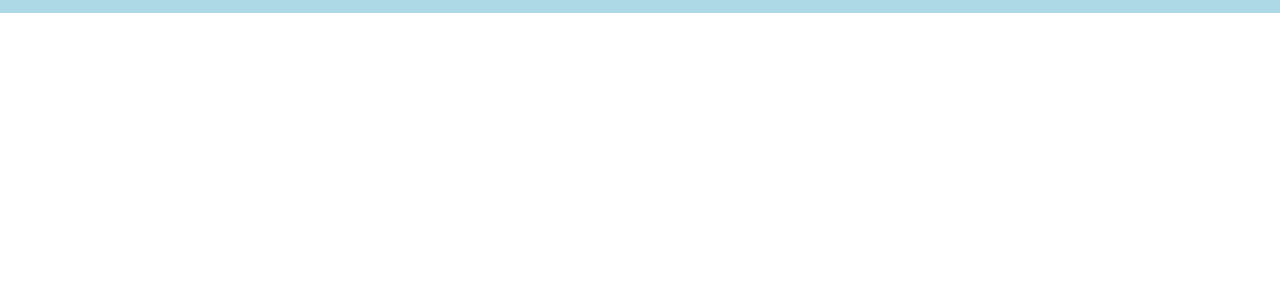
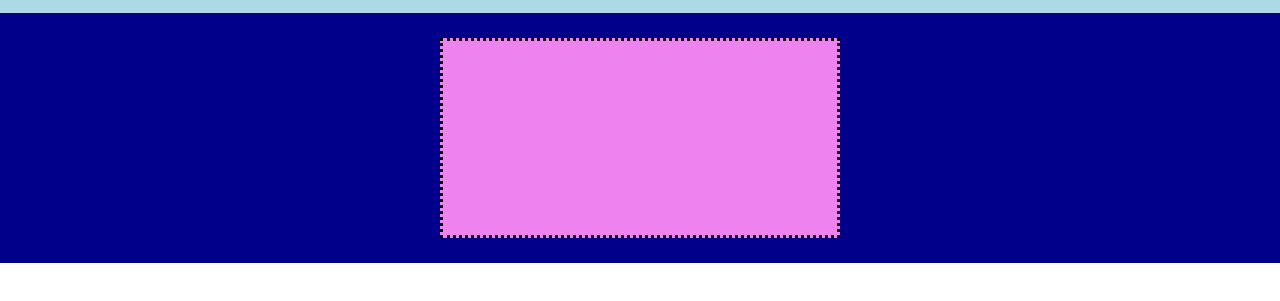
Before and after one commit to antonella1986/htmlcss-struttura-discord, a plain HTML site: page index.html in a window 1280 px wide. Shown: the part 51-352 px from the top of the page. Drawn offline with Linux system fonts and the light colour scheme.

Commit message:
done_jumbotron

```diff
--- a/index.html
+++ b/index.html
@@ -26,7 +26,9 @@
     <!--Main-->
     <main>
         <!--Section_Jumbotron-->
-        <section></section>
+        <section class="jumbotron">
+            <div class="jumbotron-content"></div>
+        </section>
 
         <!--Section_Jumbotron-->
         <section></section>
--- a/style.css
+++ b/style.css
@@ -51,3 +51,17 @@ header{
 .link{
     padding: 0.25rem;
 }
+
+.jumbotron{
+    background-color: #00008B;
+    height: 250px;
+    display: flex;
+    justify-content: center;
+    align-items: center;
+        .jumbotron-content{
+            background-color: #EE82EE;
+            width: 400px;
+            height: 200px;
+            border: 3px dotted;
+        }
+}
```
